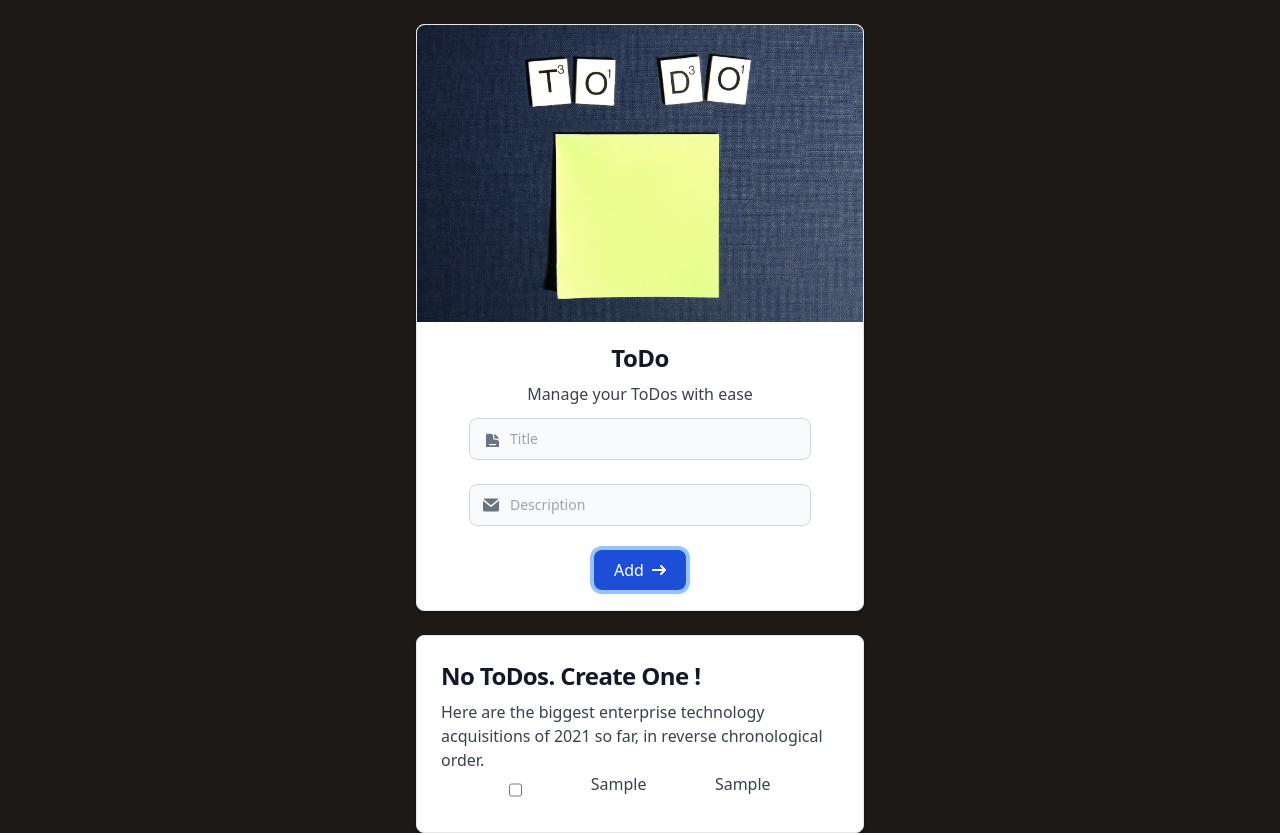
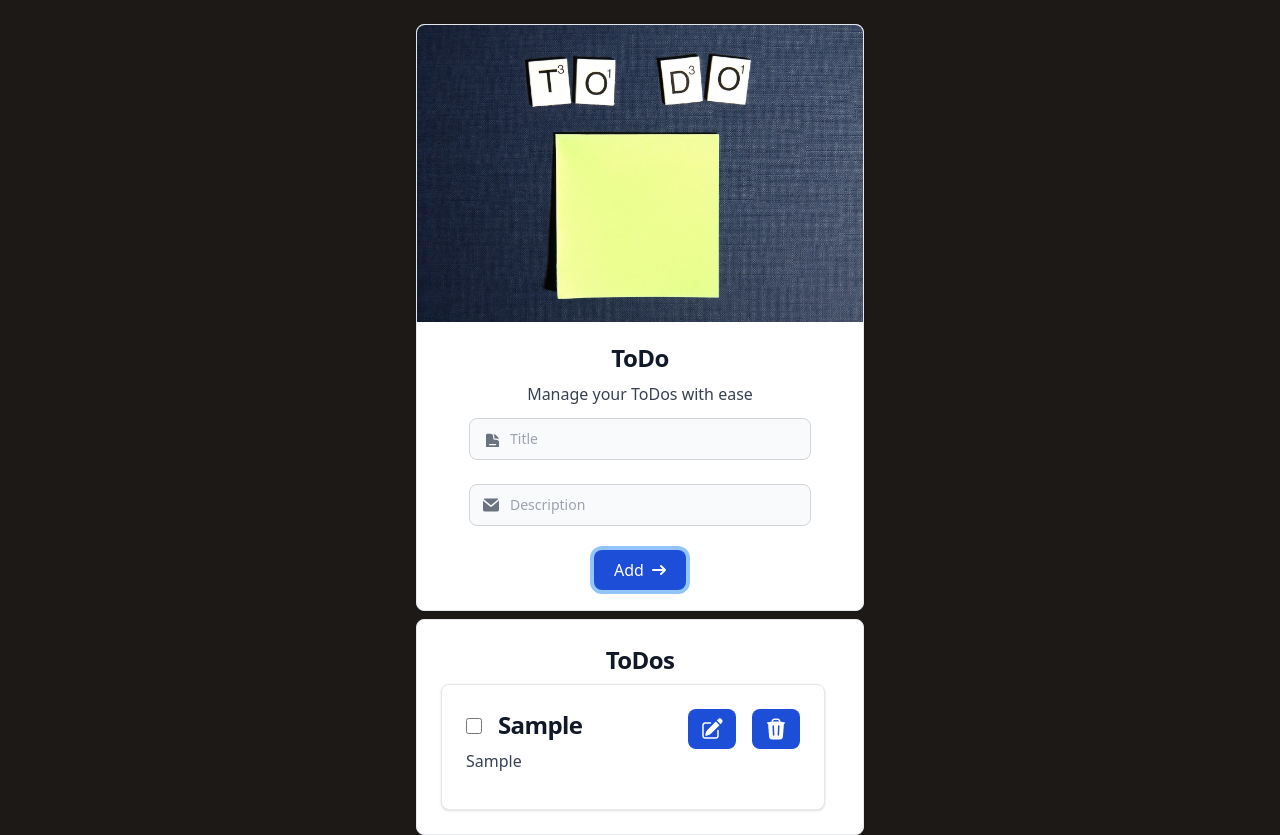
Before and after one commit to rohitbrk/todo-app-redux, a React (Vite) app: page / in a window 1280 px wide. Both pictures are taken after typing "Sample", "Sample" into the empty fields and a click on the button "Add". Built offline with nearby package versions, Linux system fonts and the light colour scheme.

Commit message:
add edit feature

```diff
--- a/src/App.tsx
+++ b/src/App.tsx
@@ -1,12 +1,39 @@
 import AddTodo from "./components/AddTodo";
-
 import TodoList from "./components/TodoList.js";
+import { useState } from "react";
+import { useDispatch } from "react-redux";
+import { addTodo, editTodo } from "./features/todo/todoSlice.js";
 
 const App = () => {
+  const [title, setTitle] = useState("");
+  const [desc, setDesc] = useState("");
+  const [editTodoFlag, setEditTodoFlag] = useState("");
+
+  const dispatch = useDispatch();
+  const handleAddTodo = () => {
+    if (editTodoFlag) {
+      dispatch(editTodo({ id: editTodoFlag, title, desc, completed: false }));
+      setEditTodoFlag("");
+    } else {
+      dispatch(addTodo({ title, desc, completed: false }));
+    }
+    setTitle("");
+    setDesc("");
+  };
   return (
     <div className="min-h-screen bg-stone-900">
-      <AddTodo />
-      <TodoList />
+      <AddTodo
+        title={title}
+        desc={desc}
+        setTitle={setTitle}
+        setDesc={setDesc}
+        handleAddTodo={handleAddTodo}
+      />
+      <TodoList
+        setTitle={setTitle}
+        setDesc={setDesc}
+        setEditTodoFlag={setEditTodoFlag}
+      />
     </div>
   );
 };
--- a/src/components/AddTodo.tsx
+++ b/src/components/AddTodo.tsx
@@ -1,18 +1,18 @@
-import { useDispatch } from "react-redux";
-import { addTodo } from "../features/todo/todoSlice.js";
-import { useState } from "react";
+type AddTodoProps = {
+  title: string;
+  desc: string;
+  setTitle: (title: string) => void;
+  setDesc: (desc: string) => void;
+  handleAddTodo: () => void;
+};
 
-const AddTodo = () => {
-  const [title, setTitle] = useState("");
-  const [desc, setDesc] = useState("");
-
-  const dispatch = useDispatch();
-  const handleAddTodo = () => {
-    dispatch(addTodo({ title, desc, complted: false }));
-    setTitle("");
-    setDesc("");
-  };
-
+const AddTodo = ({
+  title,
+  desc,
+  setTitle,
+  setDesc,
+  handleAddTodo,
+}: AddTodoProps) => {
   return (
     <div className="pt-6 items-center flex justify-center">
       <div className="max-w-md bg-white border border-gray-200 rounded-lg shadow dark:bg-gray-800 dark:border-gray-700">
--- a/src/components/Todo.tsx
+++ b/src/components/Todo.tsx
@@ -1,18 +1,84 @@
+import { useDispatch } from "react-redux";
+import { deleteTodo } from "../features/todo/todoSlice.js";
+
 type TodoProps = {
+  id: string;
   title: string;
   desc: string;
   completed: boolean;
+  setTitle: (title: string) => void;
+  setDesc: (desc: string) => void;
+  setEditTodoFlag: (editTodoFlag: string) => void;
 };
-const Todo = ({ title, desc, completed }: TodoProps) => {
+
+const Todo = ({
+  id,
+  title,
+  desc,
+  completed,
+  setTitle,
+  setDesc,
+  setEditTodoFlag,
+}: TodoProps) => {
+  const dispatch = useDispatch();
+
+  const handleDeleteTodo = (id: string) => {
+    dispatch(deleteTodo({ id: id }));
+  };
+
+  const handleEditTodo = () => {
+    setTitle(title);
+    setDesc(desc);
+    setEditTodoFlag(id);
+  };
+
   return (
-    <div className="flex justify-evenly">
-      <input type="checkbox" checked={completed} />
-      <span className="mb-3 font-normal text-gray-700 dark:text-gray-400">
-        {title}
-      </span>
-      <span className="mb-3 font-normal text-gray-700 dark:text-gray-400">
+    <div className="max-w-sm p-6 bg-white border border-gray-200 rounded-lg shadow dark:bg-gray-800 dark:border-gray-700">
+      <div className="flex justify-between">
+        <div>
+          <input type="checkbox" checked={completed} className="w-4 h-4" />
+          <span className="ml-4 mb-2 text-2xl font-bold tracking-tight text-gray-900 dark:text-white">
+            {title}
+          </span>
+        </div>
+        <div>
+          <button
+            onClick={handleEditTodo}
+            className="inline-flex items-center px-3 py-2 mr-4 text-sm font-medium text-center text-white bg-blue-700 rounded-lg hover:bg-blue-800 focus:ring-4 focus:outline-none focus:ring-blue-300 dark:bg-blue-600 dark:hover:bg-blue-700 dark:focus:ring-blue-800"
+          >
+            <svg
+              xmlns="http://www.w3.org/2000/svg"
+              viewBox="0 0 24 24"
+              fill="currentColor"
+              className="w-6 h-6"
+            >
+              <path d="M21.731 2.269a2.625 2.625 0 00-3.712 0l-1.157 1.157 3.712 3.712 1.157-1.157a2.625 2.625 0 000-3.712zM19.513 8.199l-3.712-3.712-8.4 8.4a5.25 5.25 0 00-1.32 2.214l-.8 2.685a.75.75 0 00.933.933l2.685-.8a5.25 5.25 0 002.214-1.32l8.4-8.4z" />
+              <path d="M5.25 5.25a3 3 0 00-3 3v10.5a3 3 0 003 3h10.5a3 3 0 003-3V13.5a.75.75 0 00-1.5 0v5.25a1.5 1.5 0 01-1.5 1.5H5.25a1.5 1.5 0 01-1.5-1.5V8.25a1.5 1.5 0 011.5-1.5h5.25a.75.75 0 000-1.5H5.25z" />
+            </svg>
+          </button>
+          <button
+            onClick={() => handleDeleteTodo(id)}
+            className="inline-flex items-center px-3 py-2 text-sm font-medium text-center text-white bg-blue-700 rounded-lg hover:bg-blue-800 focus:ring-4 focus:outline-none focus:ring-blue-300 dark:bg-blue-600 dark:hover:bg-blue-700 dark:focus:ring-blue-800"
+          >
+            <svg
+              xmlns="http://www.w3.org/2000/svg"
+              viewBox="0 0 24 24"
+              fill="currentColor"
+              className="w-6 h-6"
+            >
+              <path
+                fillRule="evenodd"
+                d="M16.5 4.478v.227a48.816 48.816 0 013.878.512.75.75 0 11-.256 1.478l-.209-.035-1.005 13.07a3 3 0 01-2.991 2.77H8.084a3 3 0 01-2.991-2.77L4.087 6.66l-.209.035a.75.75 0 01-.256-1.478A48.567 48.567 0 017.5 4.705v-.227c0-1.564 1.213-2.9 2.816-2.951a52.662 52.662 0 013.369 0c1.603.051 2.815 1.387 2.815 2.951zm-6.136-1.452a51.196 51.196 0 013.273 0C14.39 3.05 15 3.684 15 4.478v.113a49.488 49.488 0 00-6 0v-.113c0-.794.609-1.428 1.364-1.452zm-.355 5.945a.75.75 0 10-1.5.058l.347 9a.75.75 0 101.499-.058l-.346-9zm5.48.058a.75.75 0 10-1.498-.058l-.347 9a.75.75 0 001.5.058l.345-9z"
+                clipRule="evenodd"
+              />
+            </svg>
+          </button>
+        </div>
+      </div>
+
+      <p className="text-left mb-3 font-normal text-gray-700 dark:text-gray-400">
         {desc}
-      </span>
+      </p>
     </div>
   );
 };
--- a/src/components/TodoList.tsx
+++ b/src/components/TodoList.tsx
@@ -1,6 +1,13 @@
 import { useSelector } from "react-redux";
 import Todo from "./Todo";
-const TodoList = () => {
+
+type TodoListProps = {
+  setTitle: (title: string) => void;
+  setDesc: (desc: string) => void;
+  setEditTodoFlag: (editTodoFlag: string) => void;
+};
+
+const TodoList = ({ setTitle, setDesc, setEditTodoFlag }: TodoListProps) => {
   const todos: Array<{
     id: string;
     title: string;
@@ -8,26 +15,23 @@ const TodoList = () => {
     completed: boolean;
   }> = useSelector((state) => state.todos);
   return (
-    <div className="pt-6 items-center flex justify-center">
-      <div className="block max-w-md p-6 bg-white border border-gray-200 rounded-lg shadow hover:bg-gray-100 dark:bg-gray-800 dark:border-gray-700 dark:hover:bg-gray-700">
+    <div className="mt-2 flex justify-center text-center">
+      <div className="w-[28rem] p-6 bg-white border border-gray-200 rounded-lg shadow dark:bg-gray-800 dark:border-gray-700">
         <h5 className="mb-2 text-2xl font-bold tracking-tight text-gray-900 dark:text-white">
-          No ToDos. Create One !
+          ToDos
         </h5>
-        <p className="font-normal text-gray-700 dark:text-gray-400">
-          Here are the biggest enterprise technology acquisitions of 2021 so
-          far, in reverse chronological order.
-        </p>
-        <div>
-          {" "}
         {todos.map((todo) => (
           <Todo
+            setTitle={setTitle}
+            setDesc={setDesc}
             key={todo.id}
+            id={todo.id}
             title={todo.title}
             desc={todo.desc}
             completed={todo.completed}
+            setEditTodoFlag={setEditTodoFlag}
           />
         ))}
-        </div>
       </div>
     </div>
   );
--- a/src/features/todo/todoSlice.js
+++ b/src/features/todo/todoSlice.js
@@ -18,10 +18,21 @@ export const todoSlice = createSlice({
       state.todos.push(todo);
     },
     deleteTodo: (state, action) => {
-      state.todos = state.todos.filter((todo) => todo.id !== action.payload);
+      state.todos = state.todos.filter((todo) => todo.id !== action.payload.id);
+    },
+    editTodo: (state, action) => {
+      state.todos = state.todos.map((todo) => {
+        if (todo.id === action.payload.id)
+          return {
+            id: action.payload.id,
+            title: action.payload.title,
+            desc: action.payload.desc,
+          };
+        return todo;
+      });
     },
   },
 });
 
-export const { addTodo, deleteTodo } = todoSlice.actions;
+export const { addTodo, deleteTodo, editTodo } = todoSlice.actions;
 export default todoSlice.reducer;
```
Also changed, not shown: 1 other file (tests, documents, lock files or other folders). Lines whose indentation alone changed are shown as unchanged.
